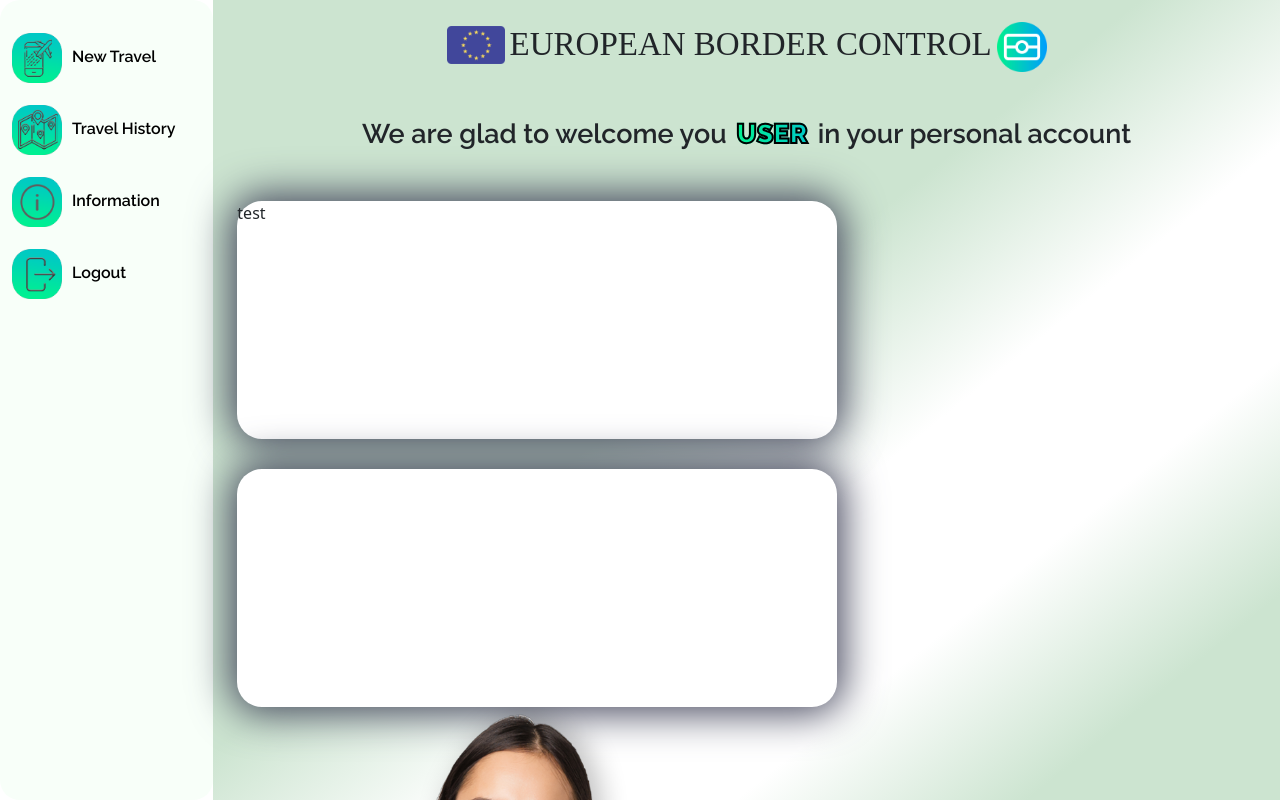
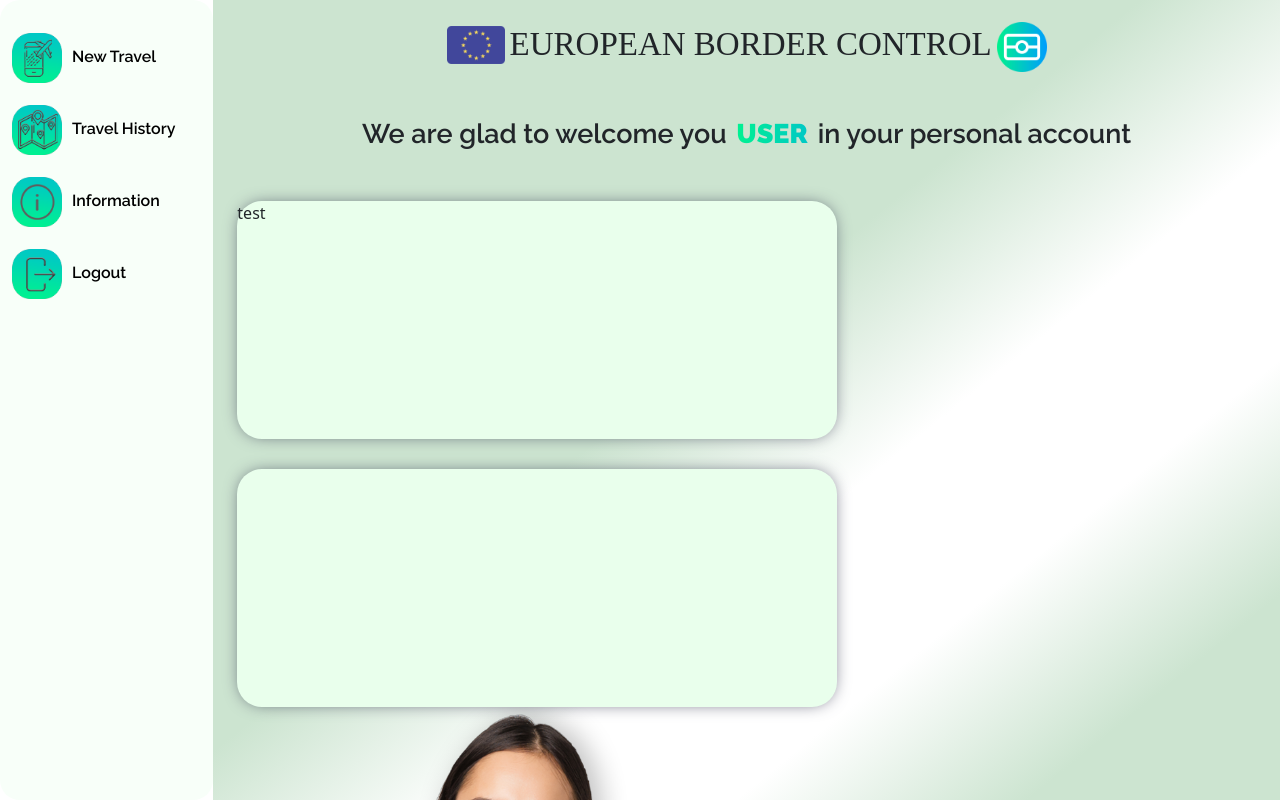
Before and after one commit to kiril-vandzsurak/european-online-border, a React (Create React App) app: page /myAccount in a window 1280 px wide. Shown: the top 800 px of the page. Built offline with nearby package versions, Linux system fonts and the light colour scheme; a web font is replaced by a local one.

Commit message:
minor changes

```diff
--- a/src/components/MyAccount/MyAccount.css
+++ b/src/components/MyAccount/MyAccount.css
@@ -64,7 +64,6 @@
     rgba(0, 241, 145, 1),
     rgba(0, 200, 198, 1)
   );
-  -webkit-text-stroke: 2px #000000;
 }
 
 .accountLady {
@@ -74,7 +73,7 @@
 }
 
 .shadowInfoAccount {
-  -webkit-box-shadow: 0px 0px 40px 6px rgba(66, 68, 90, 1);
-  -moz-box-shadow: 0px 0px 40px 6px rgba(66, 68, 90, 1);
-  box-shadow: 0px 0px 40px 6px rgba(66, 68, 90, 1);
+  -webkit-box-shadow: 0px 0px 17px -5px rgba(66, 68, 90, 1);
+  -moz-box-shadow: 0px 0px 17px -5px rgba(66, 68, 90, 1);
+  box-shadow: 0px 0px 17px -5px rgba(66, 68, 90, 1);
 }
--- a/src/components/MyAccount/MyAccount.jsx
+++ b/src/components/MyAccount/MyAccount.jsx
@@ -124,7 +124,7 @@ const MyAccount = () => {
                     style={{
                       width: "600px",
                       height: "238px",
-                      backgroundColor: "white",
+                      backgroundColor: "rgb(233 255 236)",
                       borderRadius: "25px",
                       marginTop: "30px",
                       marginBottom: "30px",
@@ -137,7 +137,7 @@ const MyAccount = () => {
                     style={{
                       width: "600px",
                       height: "238px",
-                      backgroundColor: "white",
+                      backgroundColor: "rgb(233 255 236)",
                       borderRadius: "25px",
                     }}
                     className="shadowInfoAccount"
```
